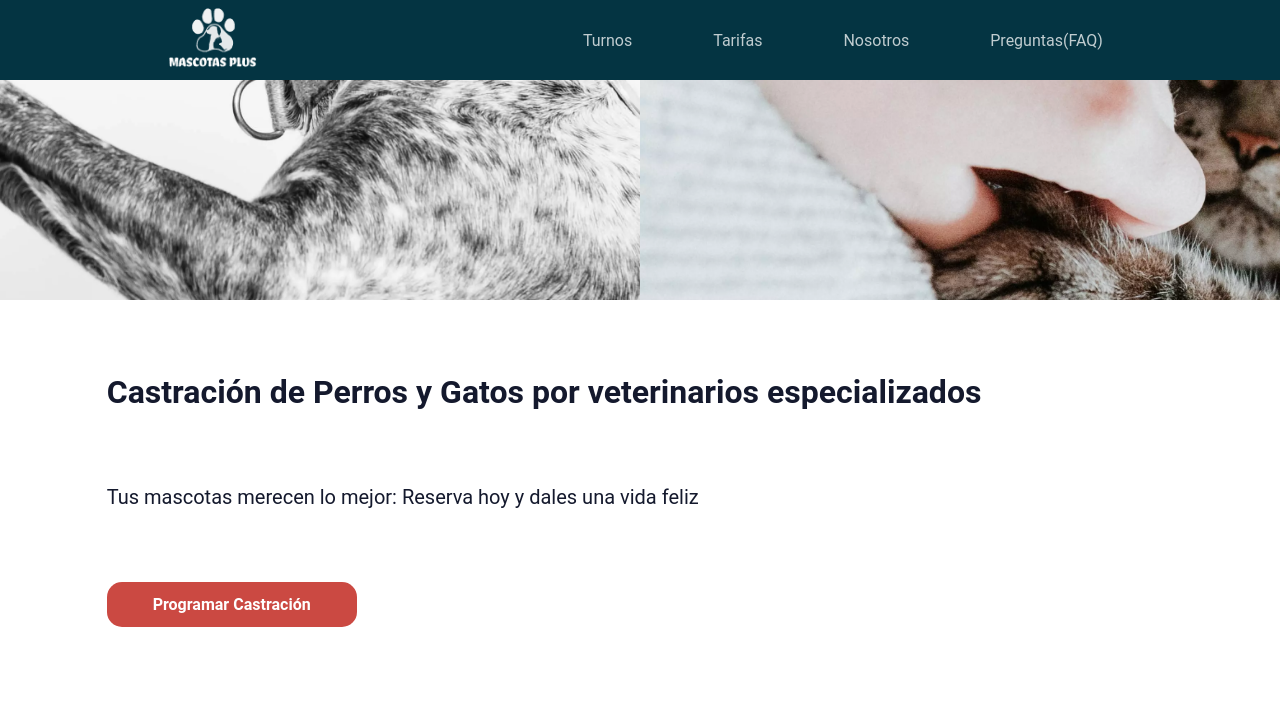
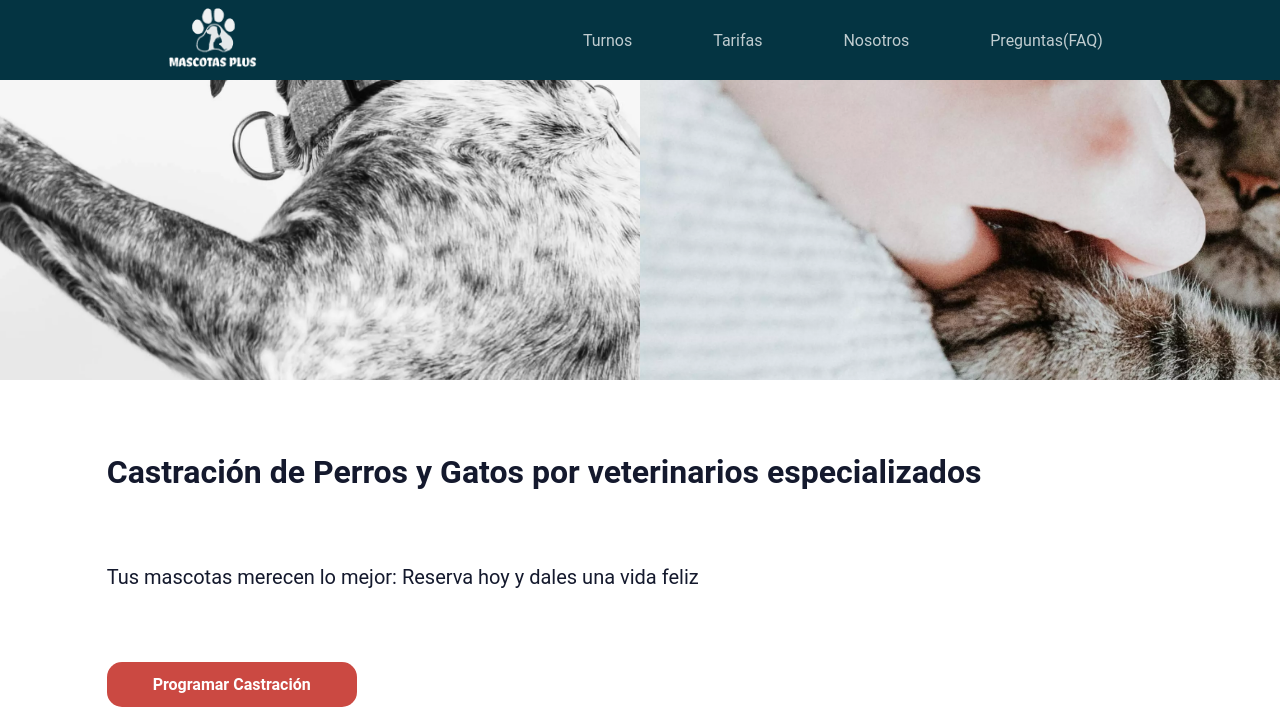
Before and after one commit to rcarlosbd/Mascotas-Plus, a plain HTML site: page index.html in a window 1280 px wide. Shown: the top 711 px of the page. Drawn offline with Linux system fonts and the light colour scheme.

Commit message:
Add files via upload
cambiando el alto del banner en versión desktop

```diff
--- a/styles.css
+++ b/styles.css
@@ -160,7 +160,7 @@ margin: 80px 0 0 0;
 .main-banner {
 grid-column: span 12;
 width: 100vw;
-height: 220px;
+height: 300px;
 overflow: hidden; /* Ocultar imágenes que se desbordan */
 position: relative;
 }
```
